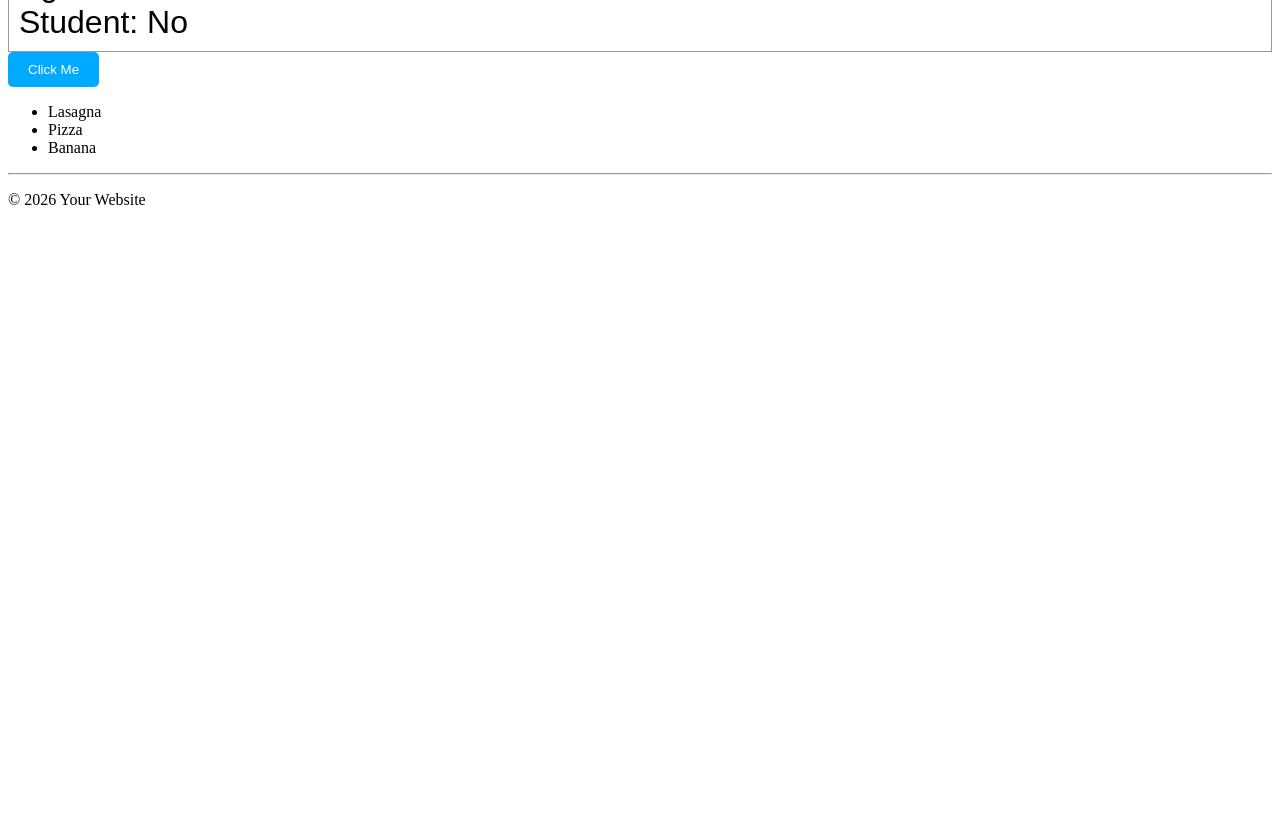
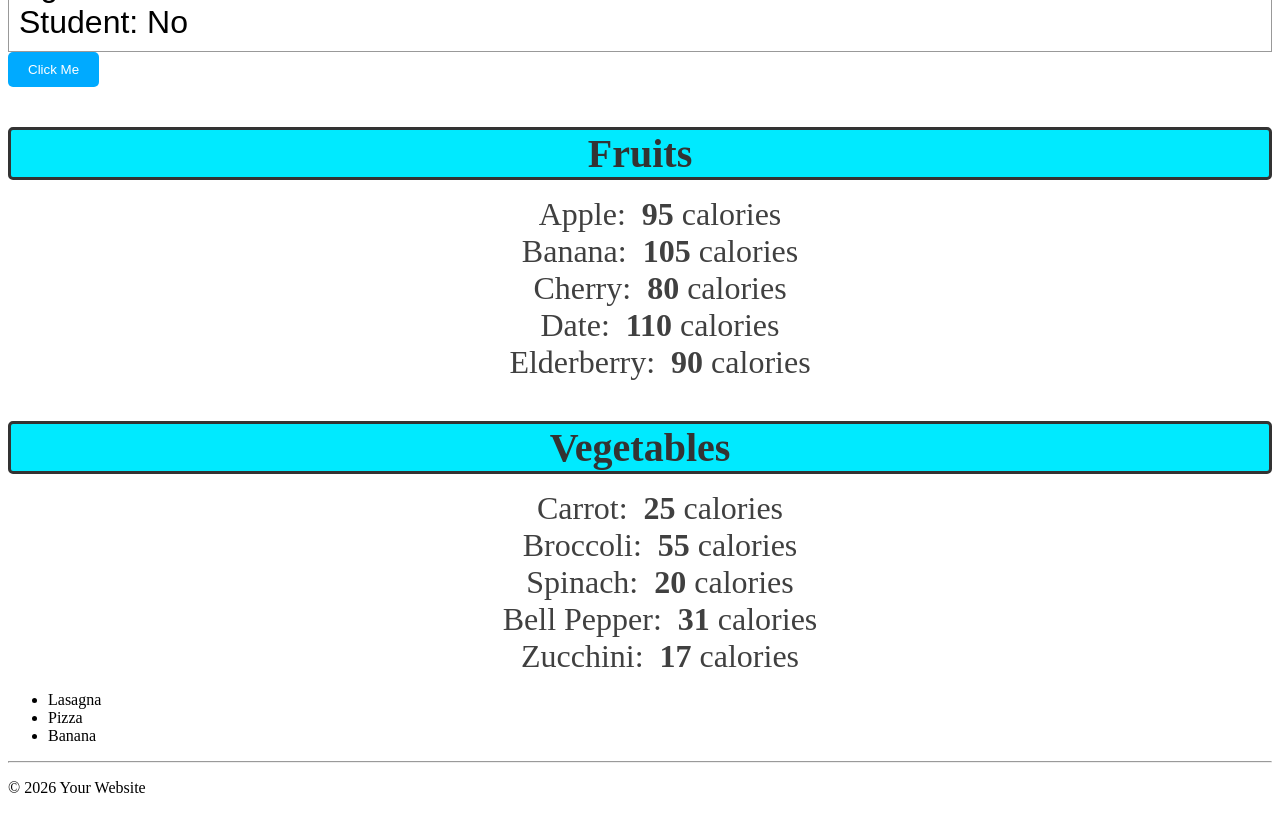
Before and after one commit to rycorson/my-react-app, a React (Vite) app: page / in a window 1280 px wide. Shown: the part 1180-1993 px from the top of the page. Before the commit the page ends 1405 px from the top, so only its background shows below. Built offline with nearby package versions, Linux system fonts and the light colour scheme.

Commit message:
Create List component, render given array as a list

```diff
--- a/src/App.jsx
+++ b/src/App.jsx
@@ -3,10 +3,24 @@
 import Food from './Food.jsx'
 import Footer from './Footer.jsx'
 import Header from './Header.jsx'
+import List from './List.jsx';
 import Student from './Student.jsx'
 import UserGreeting from './UserGreeting.jsx';
 
 function App() {
+
+  const fruits = [{id: 1, name: 'Apple', calories: 95},
+                    {id: 2, name: 'Banana', calories: 105},
+                    {id: 3, name: 'Cherry', calories: 80},
+                    {id: 4, name: 'Date', calories: 110},
+                    {id: 5, name: 'Elderberry', calories: 90}];
+
+  const vegetables = [{id: 6, name: 'Carrot', calories: 25},
+                      {id: 7, name: 'Broccoli', calories: 55},
+                      {id: 8, name: 'Spinach', calories: 20},
+                      {id: 9, name: 'Bell Pepper', calories: 31},
+                      {id: 10, name: 'Zucchini', calories: 17}];
+
   return (
     <>
       <Header />
@@ -18,6 +32,8 @@
       <Student name="Sandy" age={27} isStudent={true} />
       <Student name="Larry" />
       <Button />
+      {fruits.length > 0 && <List items={fruits} category="Fruits" />}
+      {vegetables.length > 0 && <List items={vegetables} category="Vegetables" />}
       <Food />
       <Footer />
     </>
--- /dev/null
+++ b/src/List.jsx
@@ -0,0 +1,41 @@
+import PropTypes from 'prop-types';
+
+function List({category = "Category", items = []}) {
+
+    //const category = props.category;
+    //const itemList = props.items;
+
+    /*const fruits = [{id: 1, name: 'Apple', calories: 95},
+                    {id: 2, name: 'Banana', calories: 105},
+                    {id: 3, name: 'Cherry', calories: 80},
+                    {id: 4, name: 'Date', calories: 110},
+                    {id: 5, name: 'Elderberry', calories: 90}];*/
+
+    //itemList.sort((a, b) => a.name.localeCompare(b.name)); //Alphabetical order
+    //itemList.sort((a, b) => b.name.localeCompare(a.name)); //Reverse alphabetical order
+    //itemList.sort((a, b) => a.calories - b.calories); //Numeric
+    //itemList.sort((a, b) => b.calories - a.calories); //Reverse numeric
+
+    //const lowCalitemList = itemList.filter(item => item.calories < 100); // Filter for itemList with less than 100 calories
+    //const highCalitemList = itemList.filter(item => item.calories >= 100); // Filter for itemList with more than 100 calories
+
+    const listItems = items.map(item => <li key={item.id}>{item.name}: &nbsp;<b>{item.calories}</b> calories</li>);
+
+    return(
+    <>
+        <h3 className="list-category">{category}</h3>
+        <ol className="list-items">{listItems}</ol>
+    </>
+    );
+}
+
+List.propTypes = {
+    category: PropTypes.string,
+    items: PropTypes.arrayOf(PropTypes.shape({
+        id: PropTypes.number,
+        name: PropTypes.string,
+        calories: PropTypes.number
+    }))
+};
+
+export default List;
--- a/src/index.css
+++ b/src/index.css
@@ -178,3 +178,27 @@
   border-radius: 5px;
   margin: 0;
 }
+
+.list-category {
+  font-size: 2.5em;
+  font-weight: bold;
+  color: hsl(0, 0%, 20%);
+  margin-bottom: 10px;
+  text-align: center;
+  border: 3px solid;
+  border-radius: 5px;
+  background-color: hsl(185, 100%, 50%);
+}
+
+.list-items li {
+  font-size: 2em;
+  list-style: none;
+  color: hsl(0, 0%, 25%);
+  text-align: center;
+  margin: 0;
+}
+
+.list-items li:hover {
+  color: hsl(0, 0%, 45%);
+  cursor: pointer;
+}
```
